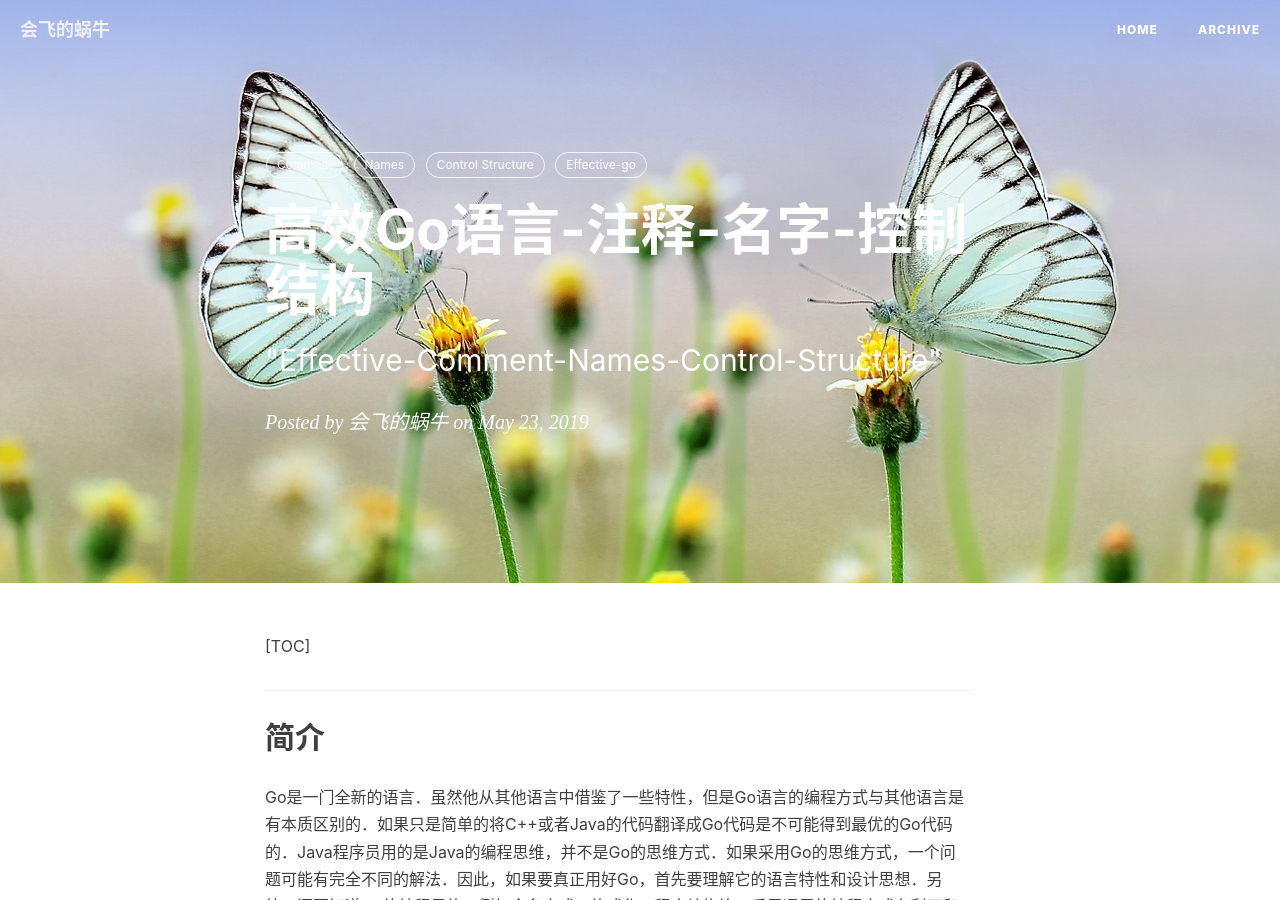
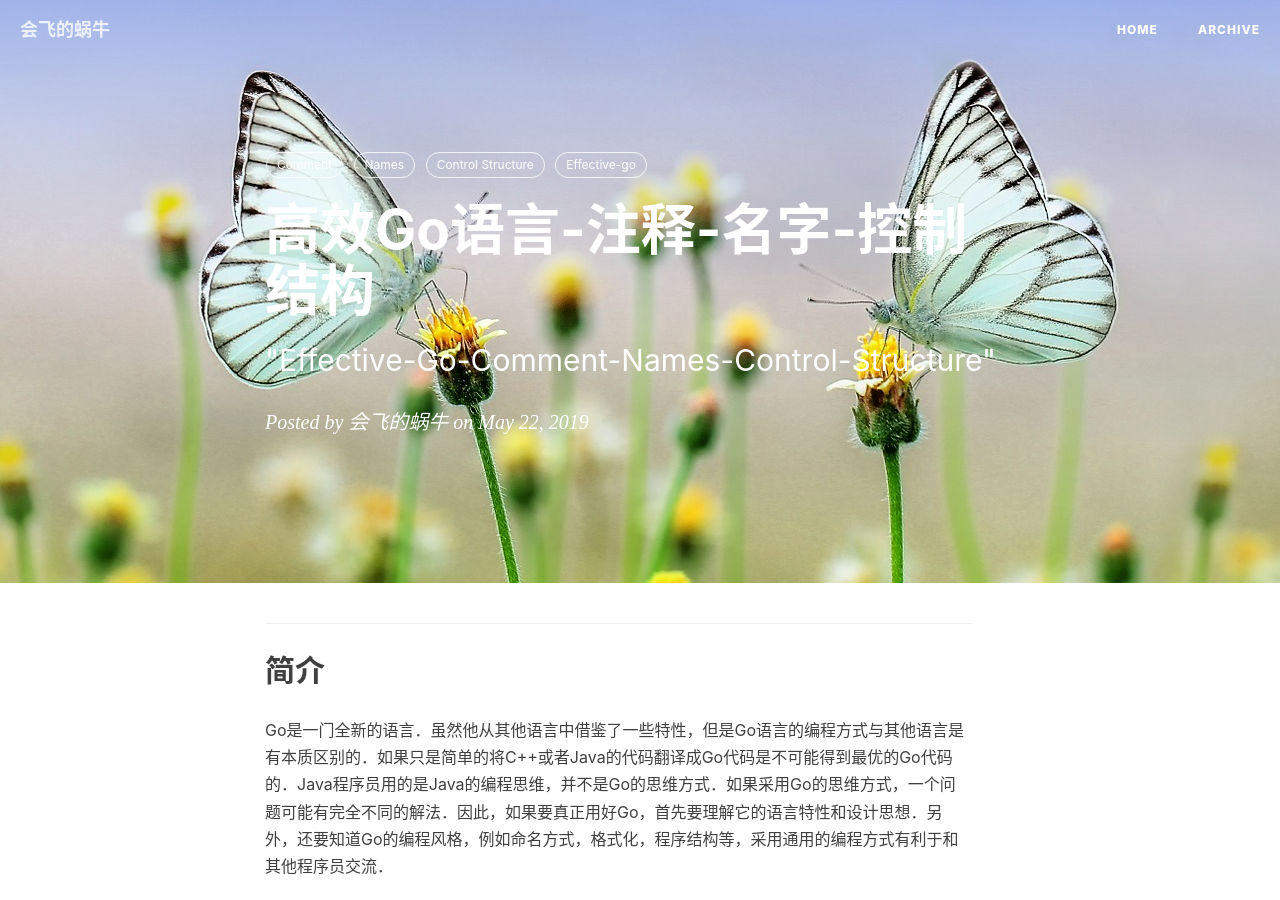
Before and after one commit to torubylist/blog, a Jekyll site: the page built from _posts/2019-05-20-Effective-Go-Comment-Name-Control-Structure.md, in a window 1280 px wide and 900 px high. Built offline with Jekyll 4.4.1, drawn with Linux system fonts in a browser that asks for light colours; nearby versions of some CDN libraries; comment, search, counter and statistics services are not loaded.

Commit message:
fix typo

```diff
--- a/_posts/2019-05-20-Effective-Go-Comment-Name-Control-Structure.md
+++ b/_posts/2019-05-20-Effective-Go-Comment-Name-Control-Structure.md
@@ -1,8 +1,8 @@
 ---
 layout:     post
 title:      "高效Go语言-注释-名字-控制结构"
-subtitle:   " \"Effective-Comment-Names-Control-Structure\""
-date:       2019-05-23 20:00:00
+subtitle:   " \"Effective-Go-Comment-Names-Control-Structure\""
+date:       2019-05-22 20:00:00
 author:     "会飞的蜗牛"
 header-img: "img/effective-go.jpg"
 tags:
@@ -13,8 +13,6 @@ tags:
 
 ---
 
-
-[TOC]
 
 ---
 ## 简介
```
Also changed, not shown: _posts/2019-05-23-Effective-Go-Function-Data.md (+1 -3 lines).
